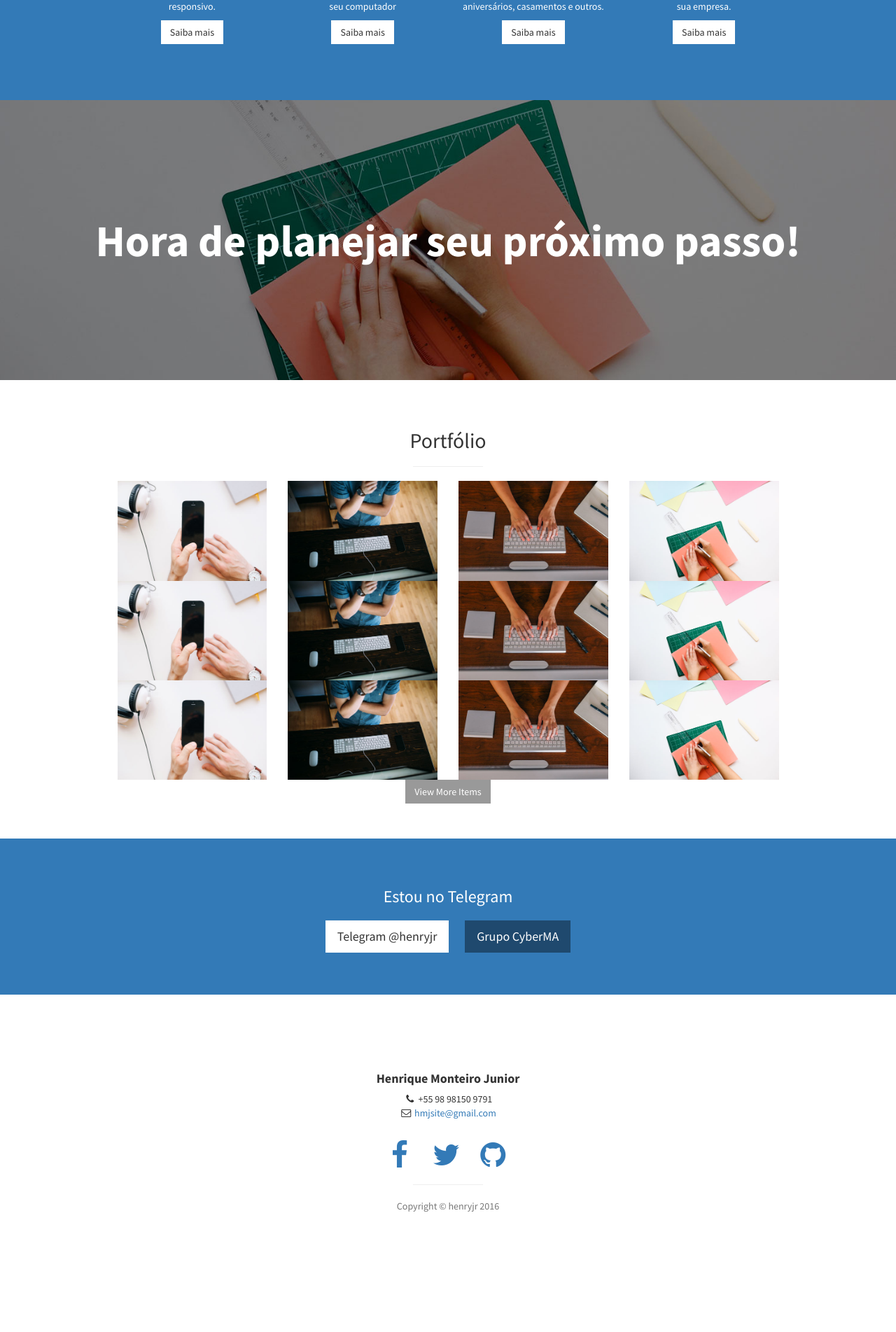
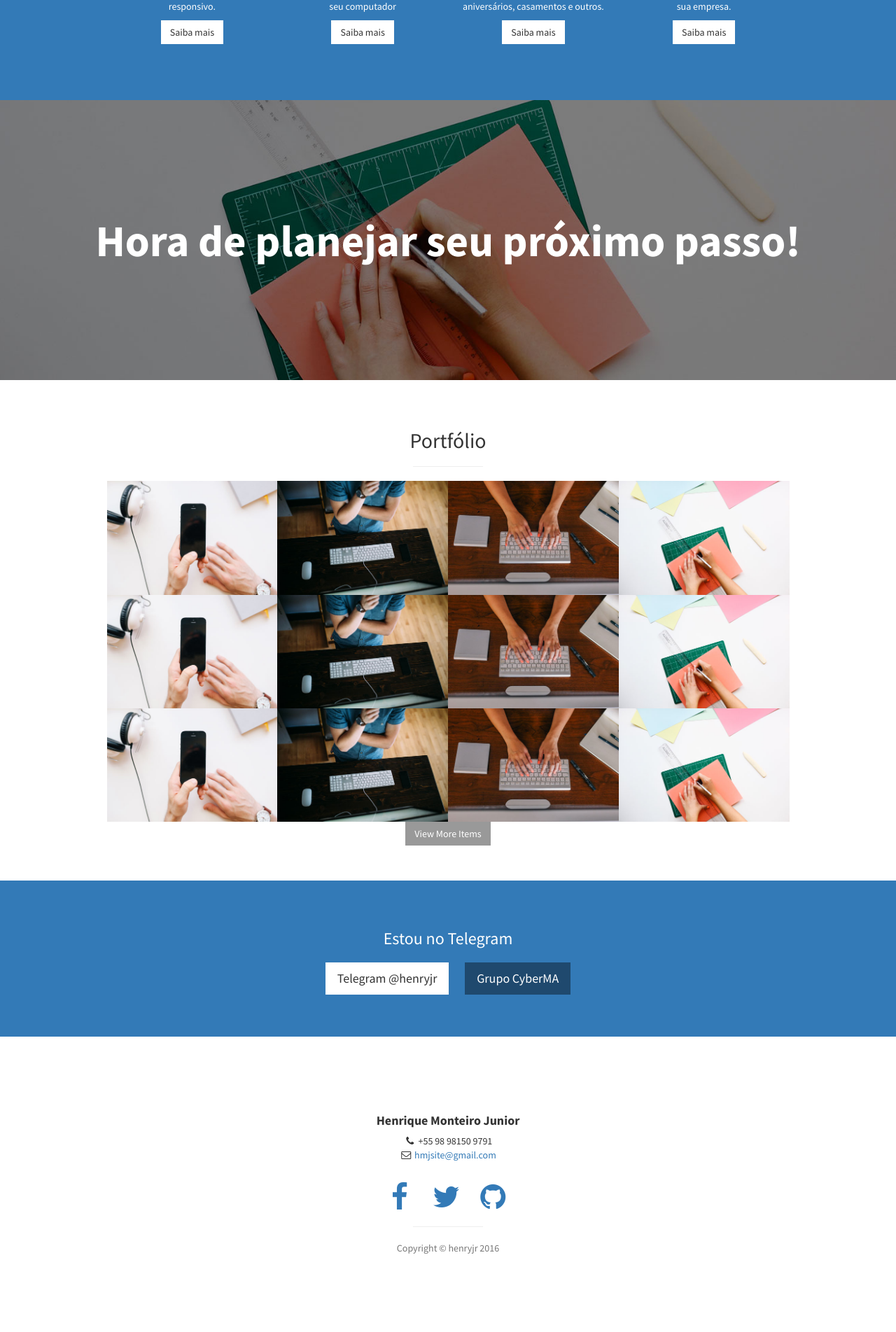
Before and after one commit to webcenter/webcenter.github.io, a Jekyll site: the page built from index.html, in a window 1280 px wide. Shown: the part 1429-3332 px from the top of the page at 70% size. Built offline with Jekyll 4.4.1, drawn with Linux system fonts in a browser that asks for light colours; before the commit the page ends 3272 px from its top, so only the background shows below that.

Commit message:
#11 portfolio

```diff
--- a/css/stylish-portfolio.css
+++ b/css/stylish-portfolio.css
@@ -198,7 +198,7 @@ hr.small {
     padding: 50px 0;
 }
 
-.portfolio .col-md-6 {
+.portfolio .col-md-3 {
     padding: 0px;
 }
 
```
